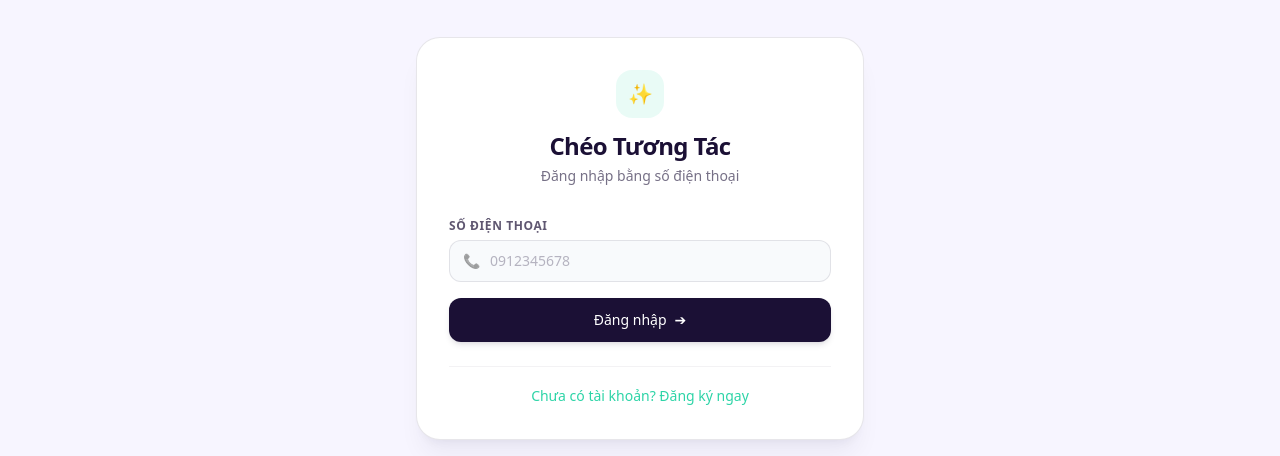
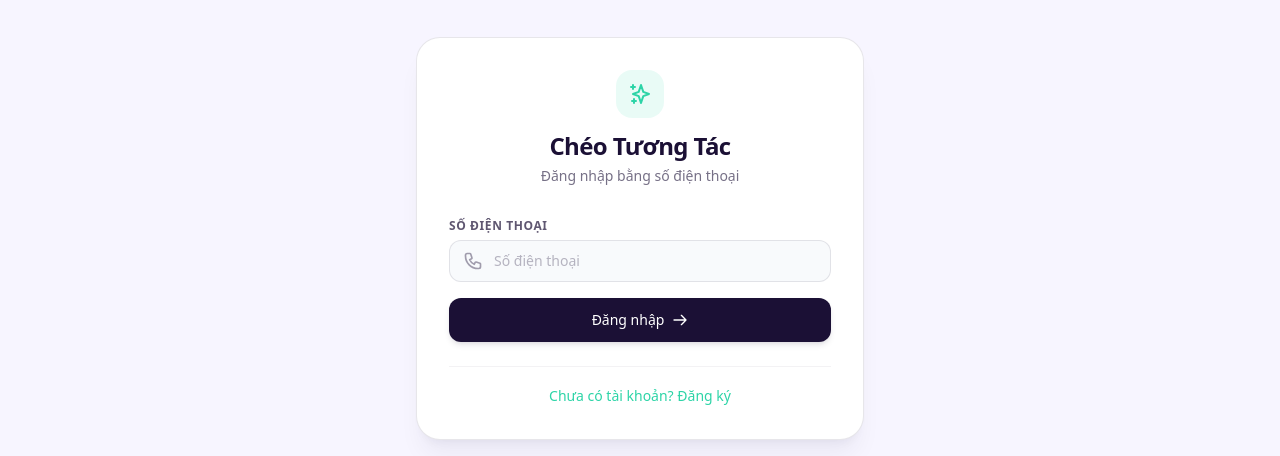
Before and after one commit to NgDanhThanhTrung/cheo-tuong-tac-web-, a React (Vite) app in the folder client/: page / in a window 1280 px wide. Shown: the part 147-603 px from the top of the page. Built offline with nearby package versions, Linux system fonts and the light colour scheme; no server answers.

Commit message:
Update Login.jsx

```diff
--- a/client/src/components/Login.jsx
+++ b/client/src/components/Login.jsx
@@ -17,7 +17,7 @@ export default function Login({ onAuth }) {
         mode === "login" ? await api.login(phone) : await api.register(fullName, phone);
       onAuth(data.token, data.user);
     } catch (err) {
-      setError(err.message || "Đã xảy ra lỗi, vui lòng thử lại.");
+      setError(err.message);
     } finally {
       setLoading(false);
     }
@@ -31,10 +31,12 @@ export default function Login({ onAuth }) {
   return (
     <div className="min-h-[80vh] flex items-center justify-center px-4 py-12">
       <div className="w-full max-w-md bg-white rounded-3xl shadow-xl shadow-ink/5 p-8 border border-ink/10 transition-all">
-        {/* Header */}
+        {/* Logo / Header */}
         <div className="text-center mb-8">
-          <div className="w-12 h-12 bg-mint/10 text-mint rounded-2xl flex items-center justify-center mx-auto mb-3 text-xl font-bold">
-            ✨
+          <div className="w-12 h-12 bg-mint/10 text-mint rounded-2xl flex items-center justify-center mx-auto mb-3">
+            <svg className="w-6 h-6" fill="none" stroke="currentColor" viewBox="0 0 24 24">
+              <path strokeLinecap="round" strokeLinejoin="round" strokeWidth="2" d="M5 3v4M3 5h4M6 17v4m-2-2h4m5-16l2.286 6.857L21 12l-5.714 2.143L13 21l-2.286-6.857L5 12l5.714-2.143L13 3z" />
+            </svg>
           </div>
           <h1 className="text-2xl font-bold text-ink tracking-tight">Chéo Tương Tác</h1>
           <p className="text-sm text-ink/60 mt-1">
@@ -50,11 +52,15 @@ export default function Login({ onAuth }) {
                 Họ và tên
               </label>
               <div className="relative">
-                <span className="absolute left-3.5 top-1/2 -translate-y-1/2 text-sm opacity-50">👤</span>
+                <div className="absolute left-3.5 top-1/2 -translate-y-1/2 text-ink/40">
+                  <svg className="w-5 h-5" fill="none" stroke="currentColor" viewBox="0 0 24 24">
+                    <path strokeLinecap="round" strokeLinejoin="round" strokeWidth="2" d="M16 7a4 4 0 11-8 0 4 4 0 018 0zM12 14a7 7 0 00-7 7h14a7 7 0 00-7-7z" />
+                  </svg>
+                </div>
                 <input
                   type="text"
-                  className="w-full bg-slate-50 border border-ink/10 rounded-xl pl-10 pr-4 py-2.5 text-sm text-ink placeholder:text-ink/30 focus:outline-none focus:bg-white focus:border-mint focus:ring-2 focus:ring-mint/20 transition-all"
-                  placeholder="Nguyễn Văn A"
+                  className="w-full bg-slate-50 border border-ink/10 rounded-xl pl-11 pr-4 py-2.5 text-sm text-ink placeholder:text-ink/30 focus:outline-none focus:bg-white focus:border-mint focus:ring-2 focus:ring-mint/20 transition-all"
+                  placeholder="Họ và tên đầy đủ"
                   value={fullName}
                   onChange={(e) => setFullName(e.target.value)}
                   required
@@ -68,11 +74,15 @@ export default function Login({ onAuth }) {
               Số điện thoại
             </label>
             <div className="relative">
-              <span className="absolute left-3.5 top-1/2 -translate-y-1/2 text-sm opacity-50">📞</span>
+              <div className="absolute left-3.5 top-1/2 -translate-y-1/2 text-ink/40">
+                <svg className="w-5 h-5" fill="none" stroke="currentColor" viewBox="0 0 24 24">
+                  <path strokeLinecap="round" strokeLinejoin="round" strokeWidth="2" d="M3 5a2 2 0 012-2h3.28a1 1 0 01.948.684l1.498 4.493a1 1 0 01-.502 1.21l-2.257 1.13a11.042 11.042 0 005.516 5.516l1.13-2.257a1 1 0 011.21-.502l4.493 1.498a1 1 0 01.684.949V19a2 2 0 01-2 2h-1C9.716 21 3 14.284 3 6V5z" />
+                </svg>
+              </div>
               <input
                 type="tel"
-                className="w-full bg-slate-50 border border-ink/10 rounded-xl pl-10 pr-4 py-2.5 text-sm text-ink placeholder:text-ink/30 focus:outline-none focus:bg-white focus:border-mint focus:ring-2 focus:ring-mint/20 transition-all"
-                placeholder="0912345678"
+                className="w-full bg-slate-50 border border-ink/10 rounded-xl pl-11 pr-4 py-2.5 text-sm text-ink placeholder:text-ink/30 focus:outline-none focus:bg-white focus:border-mint focus:ring-2 focus:ring-mint/20 transition-all"
+                placeholder="Số điện thoại"
                 value={phone}
                 onChange={(e) => setPhone(e.target.value)}
                 required
@@ -83,7 +93,9 @@ export default function Login({ onAuth }) {
           {/* Alert Error */}
           {error && (
             <div className="flex items-center gap-2 p-3 rounded-xl bg-red-50 border border-red-100 text-red-600 text-xs">
-              <span>⚠️</span>
+              <svg className="w-4 h-4 shrink-0" fill="none" stroke="currentColor" viewBox="0 0 24 24">
+                <path strokeLinecap="round" strokeLinejoin="round" strokeWidth="2" d="M12 8v4m0 4h.01M21 12a9 9 0 11-18 0 9 9 0 0118 0z" />
+              </svg>
               <span>{error}</span>
             </div>
           )}
@@ -95,10 +107,21 @@ export default function Login({ onAuth }) {
             className="w-full mt-2 bg-ink text-white rounded-xl py-3 font-medium text-sm hover:bg-ink/90 active:scale-[0.99] disabled:opacity-50 transition-all shadow-md shadow-ink/10 flex items-center justify-center gap-2"
           >
             {loading ? (
-              <span className="inline-block animate-spin">⌛</span>
-            ) : null}
-            <span>{loading ? "Đang xử lý..." : mode === "login" ? "Đăng nhập" : "Đăng ký"}</span>
-            {!loading && <span>➔</span>}
+              <>
+                <svg className="w-4 h-4 animate-spin" fill="none" viewBox="0 0 24 24">
+                  <circle className="opacity-25" cx="12" cy="12" r="10" stroke="currentColor" strokeWidth="4"></circle>
+                  <path className="opacity-75" fill="currentColor" d="M4 12a8 8 0 018-8V0C5.373 0 0 5.373 0 12h4zm2 5.291A7.962 7.962 0 014 12H0c0 3.042 1.135 5.824 3 7.938l3-2.647z"></path>
+                </svg>
+                <span>Đang xử lý...</span>
+              </>
+            ) : (
+              <>
+                <span>{mode === "login" ? "Đăng nhập" : "Đăng ký"}</span>
+                <svg className="w-4 h-4" fill="none" stroke="currentColor" viewBox="0 0 24 24">
+                  <path strokeLinecap="round" strokeLinejoin="round" strokeWidth="2" d="M14 5l7 7m0 0l-7 7m7-7H3" />
+                </svg>
+              </>
+            )}
           </button>
         </form>
 
@@ -106,11 +129,11 @@ export default function Login({ onAuth }) {
         <div className="mt-6 pt-4 border-t border-ink/5 text-center">
           <button
             type="button"
-            className="text-sm text-mint font-medium hover:underline transition-all"
+            className="text-sm text-mint font-medium hover:underline inline-flex items-center gap-1 transition-all"
             onClick={toggleMode}
           >
             {mode === "login"
-              ? "Chưa có tài khoản? Đăng ký ngay"
+              ? "Chưa có tài khoản? Đăng ký"
               : "Đã có tài khoản? Đăng nhập"}
           </button>
         </div>
```
